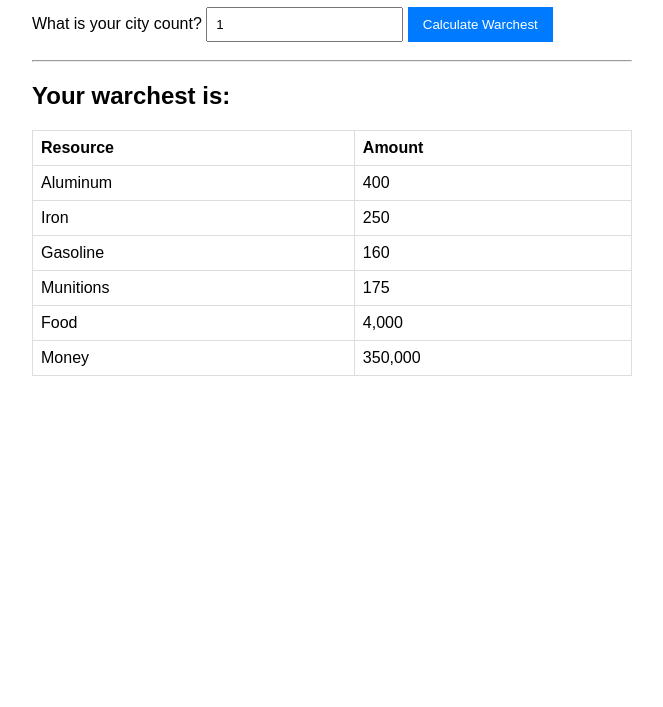
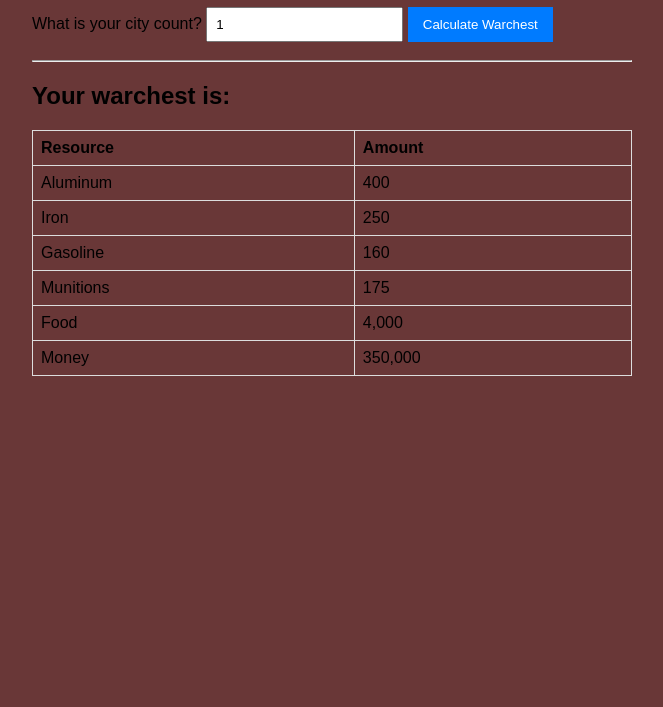
Before and after one commit to daimyo-panda2/WarchestCalculatorNC, a plain HTML site: page index.html in a window 1280 px wide. Shown: the part 93-800 px from the top of the page, without its empty margins (308-971 px from the left). Drawn offline with Linux system fonts and the light colour scheme.

Commit message:
Update index.html

```diff
--- a/index.html
+++ b/index.html
@@ -5,7 +5,7 @@
     <title>Warchest Calculator (Local)</title>
     <style>
         /* Basic CSS for presentation */
-        body { font-family: sans-serif; max-width: 600px; margin: 0 auto; padding: 20px; }
+        body { font-family: sans-serif; max-width: 600px; margin: 0 auto; padding: 20px; background-color: #693737; /* Light Gray */}
         input { padding: 8px; margin-bottom: 10px; }
         button { padding: 10px 15px; background-color: #007bff; color: white; border: none; cursor: pointer; }
         table { width: 100%; border-collapse: collapse; margin-top: 20px; }
```
